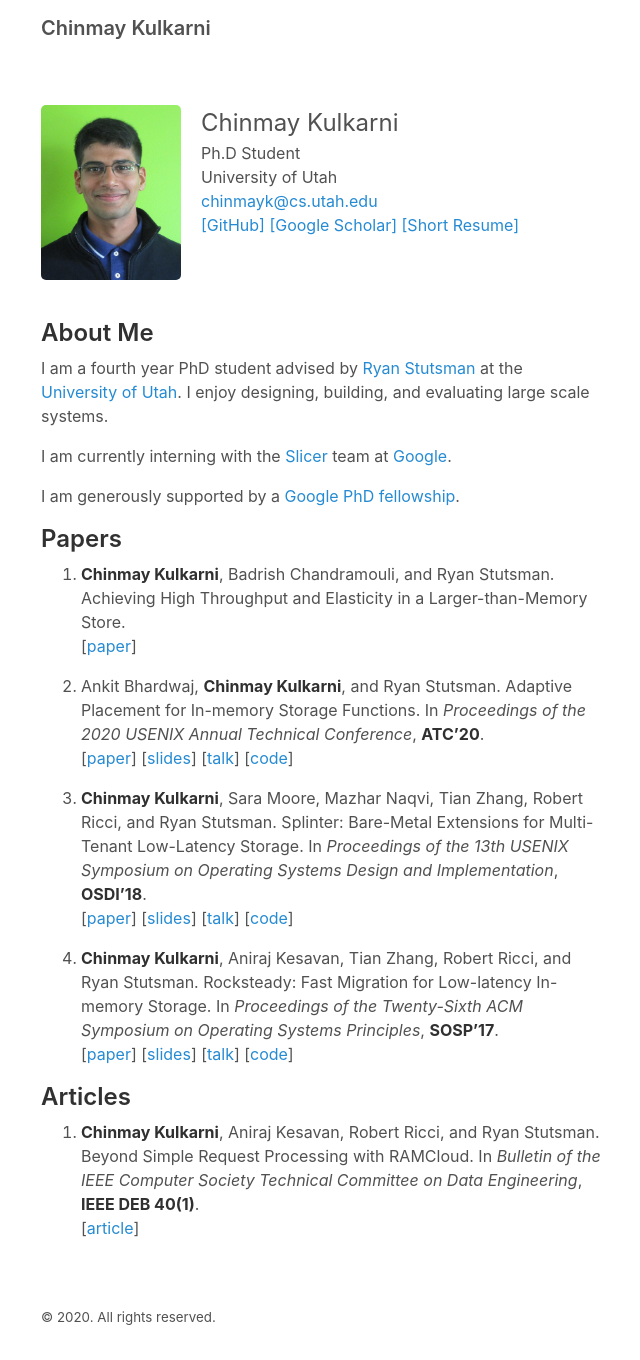
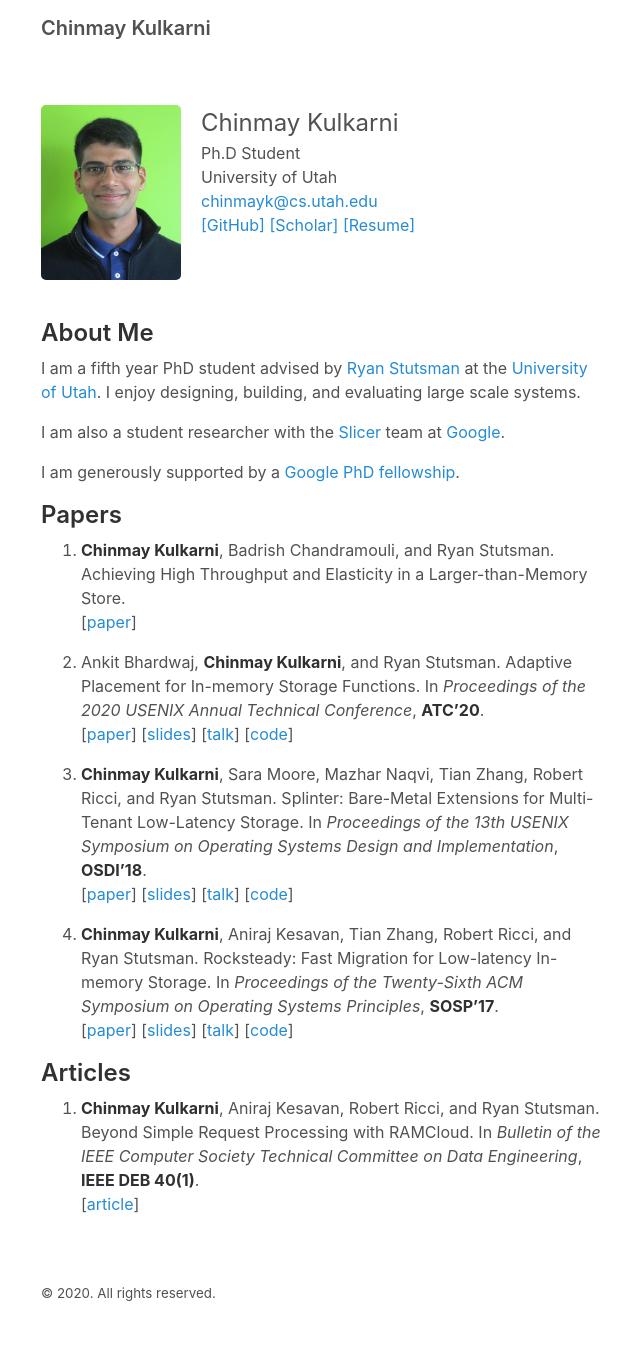
Before and after one commit to chinkulkarni/chinkulkarni.github.io, a Jekyll site: the page built from index.md, in a window 1280 px wide. Shown: the whole page, without its empty margins (319-959 px from the left). Built offline with Jekyll 4.4.1, drawn with Linux system fonts in a browser that asks for light colours; after the commit the page ends 1336 px from its top, so only the background shows below that.

Commit message:
Google student researcher position to webpage

```diff
--- a/index.md
+++ b/index.md
@@ -10,8 +10,8 @@ Ph.D Student<br>
 University of Utah<br>
 <a href="mailto:chinmayk@cs.utah.edu">chinmayk@cs.utah.edu</a><br>
 <a href="https://github.com/chinkulkarni">[GitHub]</a>
-<a href="https://scholar.google.com/citations?user=4A_MGvMAAAAJ&hl=en">[Google Scholar]</a>
-<a href="https://chinkulkarni.github.io/public/chinmay_cv_research.pdf">[Short Resume]</a>
+<a href="https://scholar.google.com/citations?user=4A_MGvMAAAAJ&hl=en">[Scholar]</a>
+<a href="https://chinkulkarni.github.io/public/chinmay_cv_research.pdf">[Resume]</a>
 </div>
 </div>
 
@@ -19,11 +19,11 @@ University of Utah<br>
 
 ## About Me
 
-I am a fourth year PhD student advised by [Ryan Stutsman](http://rstutsman.github.io/)
+I am a fifth year PhD student advised by [Ryan Stutsman](http://rstutsman.github.io/)
 at the [University of Utah](http://www.cs.utah.edu/). I enjoy designing,
 building, and evaluating large scale systems.
 
-I am currently interning with the [Slicer](https://www.usenix.org/system/files/conference/osdi16/osdi16-adya.pdf) team
+I am also a student researcher with the [Slicer](https://www.usenix.org/system/files/conference/osdi16/osdi16-adya.pdf) team
 at [Google](https://about.google).
 
 I am generously supported by a [Google PhD fellowship](
```
